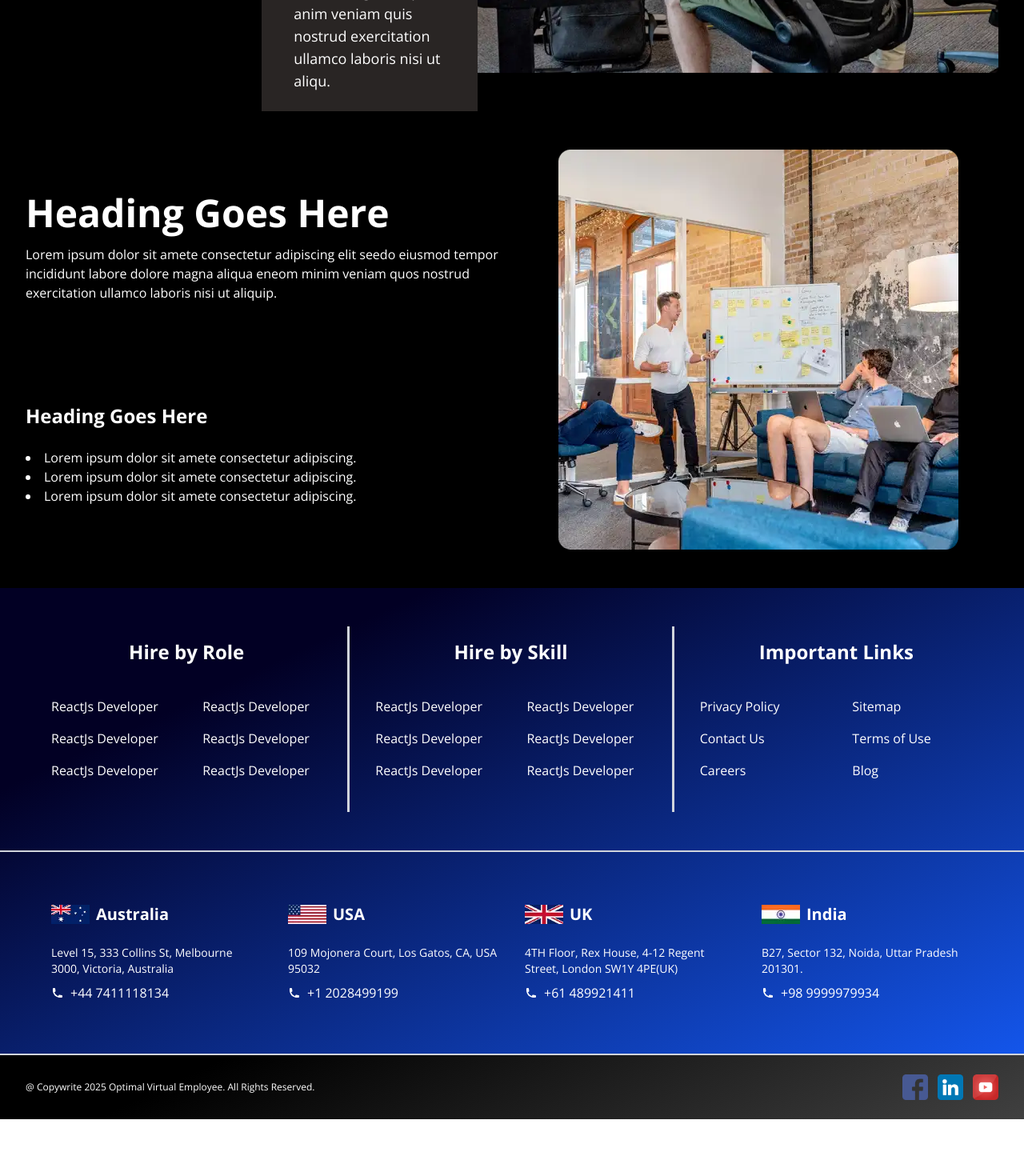
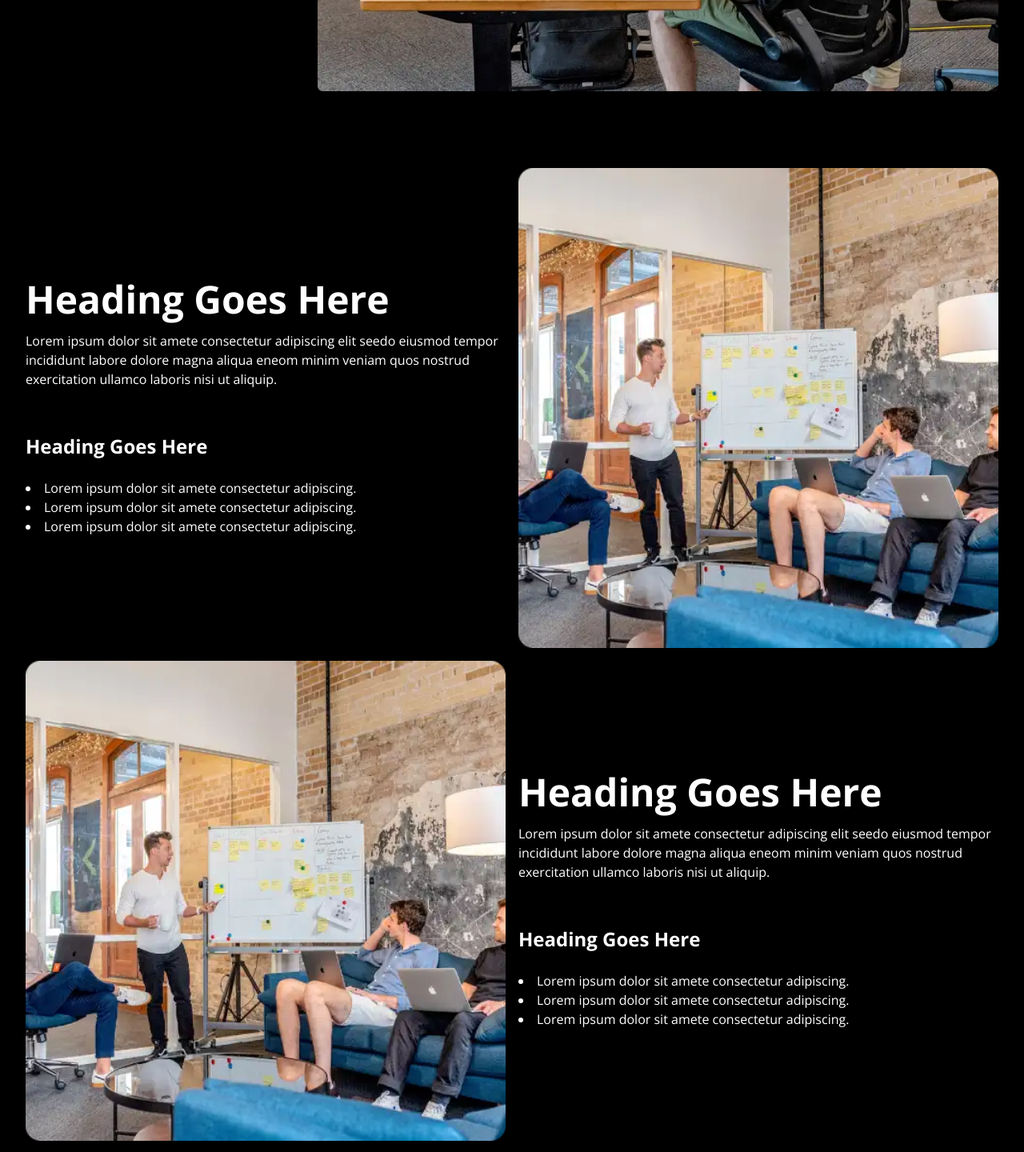
Before and after one commit to faizdev007/OVE_Web, a Next.js app: page /about in a window 1280 px wide. Shown: the part 480-1920 px from the top of the page at 80% size. Before the commit the page ends 1879 px from the top, so only its background shows below. Built offline with nearby package versions, Linux system fonts and the light colour scheme; what tailwindcss-animated would draw is missing.

Commit message:
upadate about us

```diff
--- a/app/about/page.tsx
+++ b/app/about/page.tsx
@@ -6,19 +6,21 @@ export default function About()
 {
     return(
         <>
-            <section className="bg-black p-12 relative md:flex dark:bg-gray-800 text-white px-4 sm:px-6 lg:px-8 mx-auto">
-                <div className="w-full relative">
-                    <div className="md:p-10 p-4 md:absolute xl:-end-40 -end-30 xl:top-10 md:top-2 rounded-md bg-stone-800 xl:w-2/3">
+            <section className="bg-black p-12 justify-between relative md:flex dark:bg-gray-800 text-white px-4 sm:px-6 lg:px-8 mx-auto">
+                <div className="relative md:w-[30%]">
+                    <div className="md:p-10 absolute p-4 xl:-end-40 -end-20 xl:top-10 rounded-md bg-stone-800">
                         <h1 className="xl:text-4xl md:text-2xl mb-10">Heading Goes Here</h1>
                         <p className="lg:text-lg text-xs">Lorem ipsum dolor sit amet consectetur adipiscing elitop sed do eiusmod tempor incididunt ut labore et dolore magna aliqua anim veniam quis nostrud exercitation ullamco laboris nisi ut aliqu.</p>
                     </div>
                 </div>
-                <Image src={'/assets/about/img1.webp'} alt="aboutimg1" className="flex-1 md:w-2/3" height={1000} width={1000}/>
+                <div className="md:w-[70%]">
+                    <Image src={'/assets/about/img1.webp'} alt="aboutimg1" className="object-cover w-full" height={600} width={1000}/>
+                </div>
             </section>
-            <section className="bg-black p-12 relative md:flex dark:bg-gray-800 text-white px-4 sm:px-6 lg:px-8 mx-auto">
-                <div className="grid md:grid-cols-2 gap-4">
-                    <div className="flex flex-col gap-4 justify-around">
-                        <div className="">
+            <section className="bg-black p-12 relative md:flex md:flex-rows flex-col-reverse dark:bg-gray-800 text-white px-4 sm:px-6 lg:px-8 mx-auto">
+                <div className="md:grid flex flex-col-reverse md:grid-cols-2 gap-4 mb-4">
+                    <div className="flex flex-col gap-4 justify-center">
+                        <div className="mb-10">
                             <h2 className="xl:text-5xl text-3xl font-bold mb-4">Heading Goes Here</h2>
                             <p>Lorem ipsum dolor sit amete consectetur adipiscing elit seedo eiusmod tempor incididunt labore dolore magna aliqua eneom minim veniam quos nostrud exercitation ullamco laboris nisi ut aliquip.</p>
                         </div>
@@ -32,9 +34,50 @@ export default function About()
                         </div>
                     </div>
                     <div className="flex justify-center items-center">
-                        <Image src={'/assets/about/image2.webp'} alt="slide" width={500} height={500} className="object-cover w-auto h-auto"/>
+                        <Image src={'/assets/about/image2.webp'} alt="slide" width={500} height={500} className="object-cover w-full h-full"/>
                     </div>
                 </div>
+                <div className="md:grid flex flex-col md:grid-cols-2 gap-4 mb-4">
+                    <div className="flex justify-center items-center">
+                        <Image src={'/assets/about/image2.webp'} alt="slide" width={500} height={500} className="object-cover w-full h-full"/>
+                    </div>
+                    <div className="flex flex-col gap-4 justify-center">
+                        <div className="mb-10">
+                            <h2 className="xl:text-5xl text-3xl font-bold mb-4">Heading Goes Here</h2>
+                            <p>Lorem ipsum dolor sit amete consectetur adipiscing elit seedo eiusmod tempor incididunt labore dolore magna aliqua eneom minim veniam quos nostrud exercitation ullamco laboris nisi ut aliquip.</p>
+                        </div>
+                        <div  className="flex flex-col gap-6">
+                            <h3 className="font-bold xl:text-2xl text-xl">Heading Goes Here</h3>
+                            <ul>
+                                <li className="list-disc list-inside">Lorem ipsum dolor sit amete consectetur adipiscing.</li>
+                                <li className="list-disc list-inside">Lorem ipsum dolor sit amete consectetur adipiscing.</li>
+                                <li className="list-disc list-inside">Lorem ipsum dolor sit amete consectetur adipiscing.</li>
+                            </ul>
+                        </div>
+                    </div>
+                </div>
+                <div className="md:grid flex flex-col-reverse md:grid-cols-2 gap-4 mb-4">
+                    <div className="flex flex-col gap-4 justify-center">
+                        <div className="mb-10">
+                            <h2 className="xl:text-5xl text-3xl font-bold mb-4">Heading Goes Here</h2>
+                            <p>Lorem ipsum dolor sit amete consectetur adipiscing elit seedo eiusmod tempor incididunt labore dolore magna aliqua eneom minim veniam quos nostrud exercitation ullamco laboris nisi ut aliquip.</p>
+                        </div>
+                        <div  className="flex flex-col gap-6">
+                            <h3 className="font-bold xl:text-2xl text-xl">Heading Goes Here</h3>
+                            <ul>
+                                <li className="list-disc list-inside">Lorem ipsum dolor sit amete consectetur adipiscing.</li>
+                                <li className="list-disc list-inside">Lorem ipsum dolor sit amete consectetur adipiscing.</li>
+                                <li className="list-disc list-inside">Lorem ipsum dolor sit amete consectetur adipiscing.</li>
+                            </ul>
+                        </div>
+                    </div>
+                    <div className="flex justify-center items-center">
+                        <Image src={'/assets/about/image2.webp'} alt="slide" width={500} height={500} className="object-cover w-full h-full"/>
+                    </div>
+                </div>
+            </section>
+            <section className="p-12 relative md:flex md:flex-rows flex-col-reverse dark:bg-gray-800 text-white px-4 sm:px-6 lg:px-8 mx-auto">
+
             </section>
         </>
     );
```
